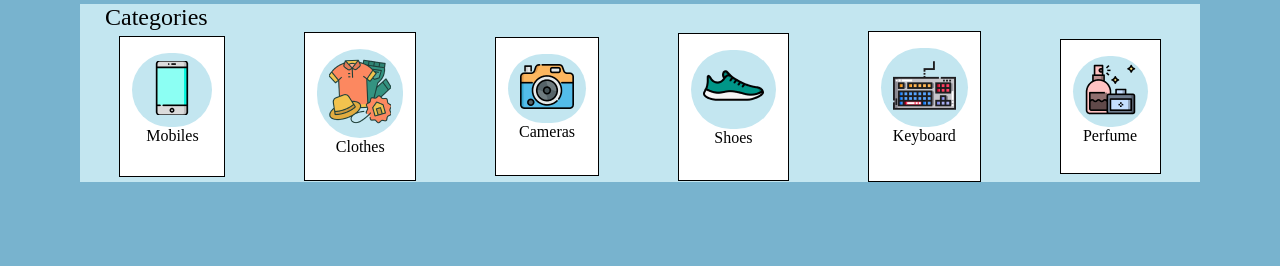
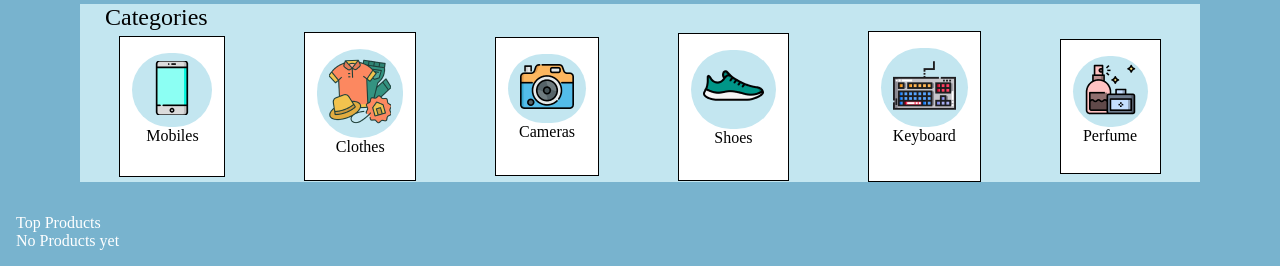
Before and after one commit to RyannKim327/WS101-Ecommerce, a Django app: page / in a window 1280 px wide. Shown: the part 607-873 px from the top of the page. Before the commit the page ends 789 px from the top, so only its background shows below. Run offline with Django 5.2, Linux system fonts and the light colour scheme; some libraries are stand-ins or nearby versions.

Commit message:
11-24-24 22:11

```diff
--- a/products/models.py
+++ b/products/models.py
@@ -7,6 +7,7 @@ class Product(models.Model):
     productDescription = models.CharField(max_length=500, null=False)
     manufacturer = models.CharField(max_length=100, null=False)
     # expiryDate = models.DateField()
+    img = models.TextField()
     category = models.CharField(max_length=100, null=False)
 
     def __str__(self):
--- a/products/templates/index.html
+++ b/products/templates/index.html
@@ -70,7 +70,21 @@
           </div>
         </div>
         <div class="product">
-
+          <div>
+            <p>Top Products</p>
+            <div class="container">
+              {% if products1 %}
+                {% for product in products %}
+                  <span>
+                    <!-- INFO: Image was stored in base64 format -->
+                    <img src="{{ product.img }}">
+                  </span>
+                {% endfor %}
+              {% else %}
+                <p>No Products yet</p>
+              {% endif %}
+            </div>
+          </div>
         </div>
       </main>
     </div>
--- a/users/views.py
+++ b/users/views.py
@@ -7,7 +7,7 @@ from .middlewares import password
 # Create your views here.
 
 def index(request):
-    return render(request, "login.html")
+    return HttpResponse("<script>location.href='login/'</script>")
 
 def encrypt(pw):
     a = password(pw)
```
Also changed, not shown: db.sqlite3, products/migrations/0004_product_img.py (added).
